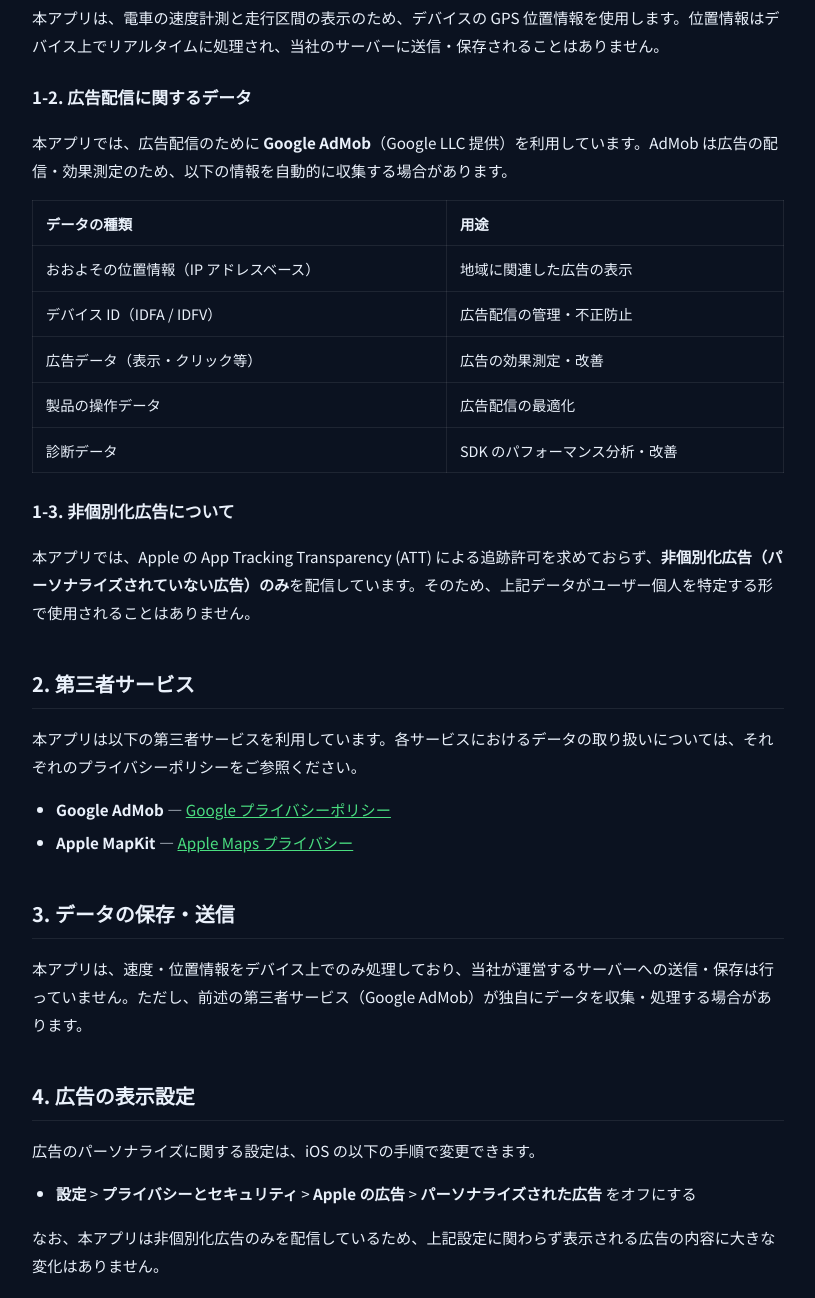
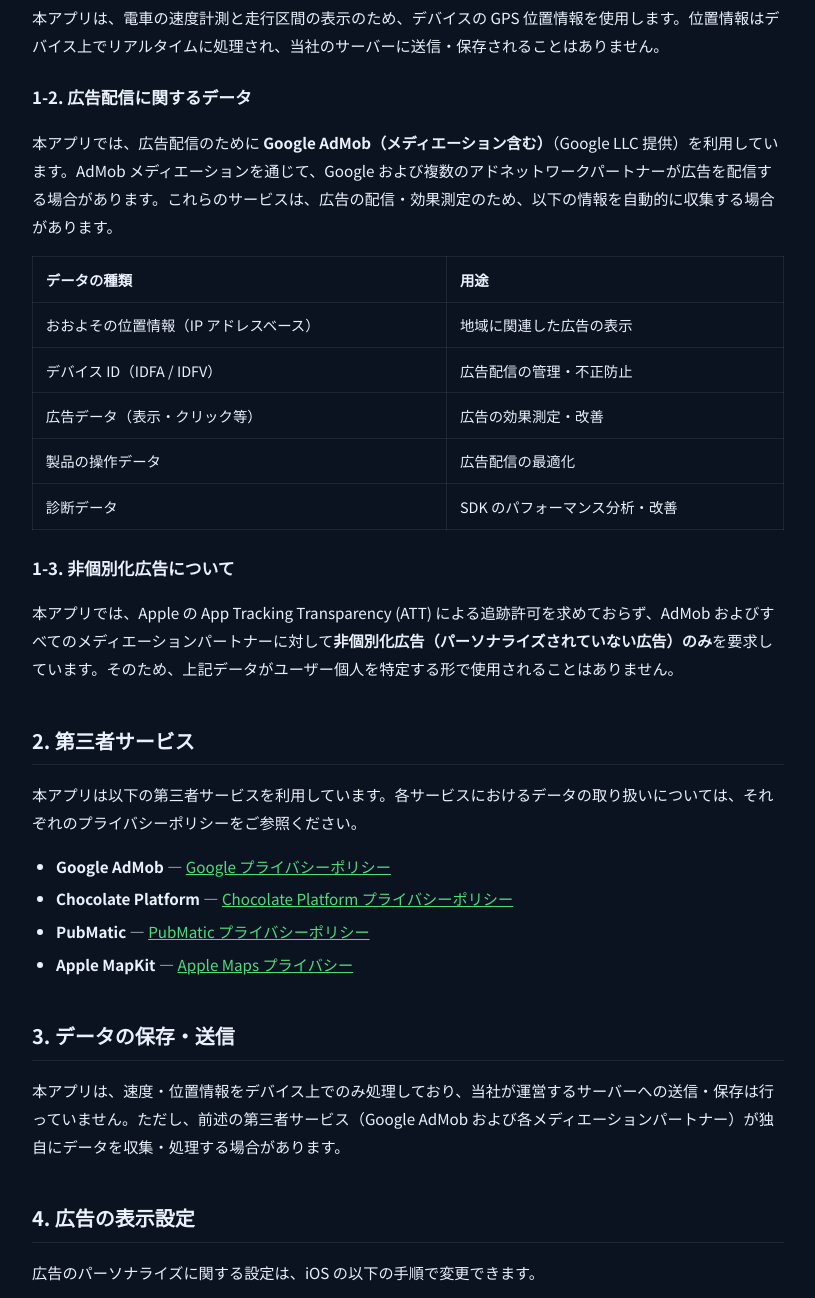
Before and after one commit to trainshogi/service-introduction, a plain HTML site: page privacy.html in a window 1280 px wide. Shown: the part 456-1754 px from the top of the page, without its empty margins (232-1047 px from the left). Drawn offline with Linux system fonts and the light colour scheme.

Commit message:
Update privacy.html

```diff
--- a/privacy.html
+++ b/privacy.html
@@ -50,7 +50,7 @@
 <main>
   <div class="policy">
     <h1>プライバシーポリシー</h1>
-    <p class="last-updated">最終更新日: 2026年4月12日</p>
+    <p class="last-updated">最終更新日: 2026年4月25日</p>
 
     <p>本プライバシーポリシーは、電車速度計測アプリ（以下「本アプリ」）における個人情報およびユーザーデータの取り扱いについて定めたものです。本アプリをご利用いただく前に、本ポリシーの内容をご確認ください。</p>
 
@@ -60,7 +60,7 @@
     <p>本アプリは、電車の速度計測と走行区間の表示のため、デバイスの GPS 位置情報を使用します。位置情報はデバイス上でリアルタイムに処理され、当社のサーバーに送信・保存されることはありません。</p>
 
     <h3>1-2. 広告配信に関するデータ</h3>
-    <p>本アプリでは、広告配信のために <strong>Google AdMob</strong>（Google LLC 提供）を利用しています。AdMob は広告の配信・効果測定のため、以下の情報を自動的に収集する場合があります。</p>
+    <p>本アプリでは、広告配信のために <strong>Google AdMob（メディエーション含む）</strong>（Google LLC 提供）を利用しています。AdMob メディエーションを通じて、Google および複数のアドネットワークパートナーが広告を配信する場合があります。これらのサービスは、広告の配信・効果測定のため、以下の情報を自動的に収集する場合があります。</p>
 
     <table>
       <thead>
@@ -94,17 +94,19 @@
     </table>
 
     <h3>1-3. 非個別化広告について</h3>
-    <p>本アプリでは、Apple の App Tracking Transparency (ATT) による追跡許可を求めておらず、<strong>非個別化広告（パーソナライズされていない広告）のみ</strong>を配信しています。そのため、上記データがユーザー個人を特定する形で使用されることはありません。</p>
+    <p>本アプリでは、Apple の App Tracking Transparency (ATT) による追跡許可を求めておらず、AdMob およびすべてのメディエーションパートナーに対して<strong>非個別化広告（パーソナライズされていない広告）のみ</strong>を要求しています。そのため、上記データがユーザー個人を特定する形で使用されることはありません。</p>
 
     <h2>2. 第三者サービス</h2>
     <p>本アプリは以下の第三者サービスを利用しています。各サービスにおけるデータの取り扱いについては、それぞれのプライバシーポリシーをご参照ください。</p>
     <ul>
       <li><strong>Google AdMob</strong> — <a href="https://policies.google.com/privacy" target="_blank" rel="noopener">Google プライバシーポリシー</a></li>
+      <li><strong>Chocolate Platform</strong> — <a href="https://www.chocolateplatform.com/privacy-policy/" target="_blank" rel="noopener">Chocolate Platform プライバシーポリシー</a></li>
+      <li><strong>PubMatic</strong> — <a href="https://pubmatic.com/legal/privacy-policy/" target="_blank" rel="noopener">PubMatic プライバシーポリシー</a></li>
       <li><strong>Apple MapKit</strong> — <a href="https://www.apple.com/legal/privacy/data/ja/apple-maps/" target="_blank" rel="noopener">Apple Maps プライバシー</a></li>
     </ul>
 
     <h2>3. データの保存・送信</h2>
-    <p>本アプリは、速度・位置情報をデバイス上でのみ処理しており、当社が運営するサーバーへの送信・保存は行っていません。ただし、前述の第三者サービス（Google AdMob）が独自にデータを収集・処理する場合があります。</p>
+    <p>本アプリは、速度・位置情報をデバイス上でのみ処理しており、当社が運営するサーバーへの送信・保存は行っていません。ただし、前述の第三者サービス（Google AdMob および各メディエーションパートナー）が独自にデータを収集・処理する場合があります。</p>
 
     <h2>4. 広告の表示設定</h2>
     <p>広告のパーソナライズに関する設定は、iOS の以下の手順で変更できます。</p>
```
